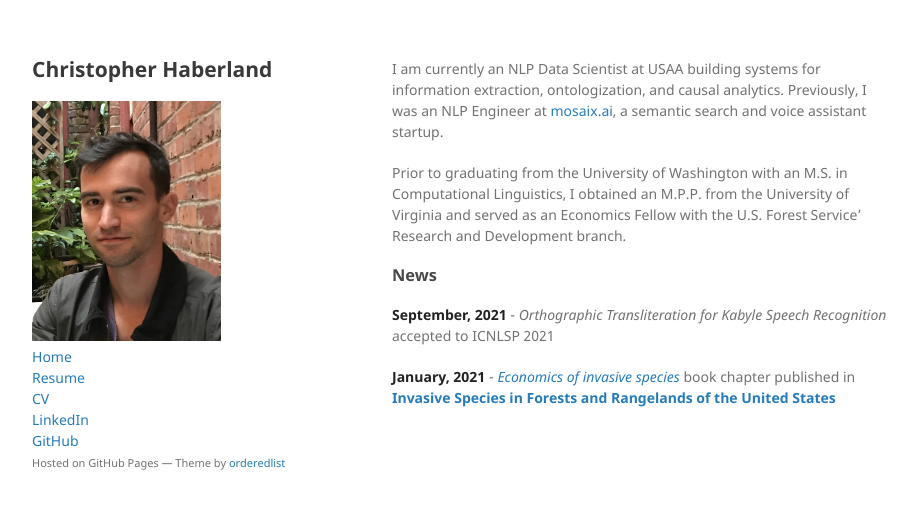
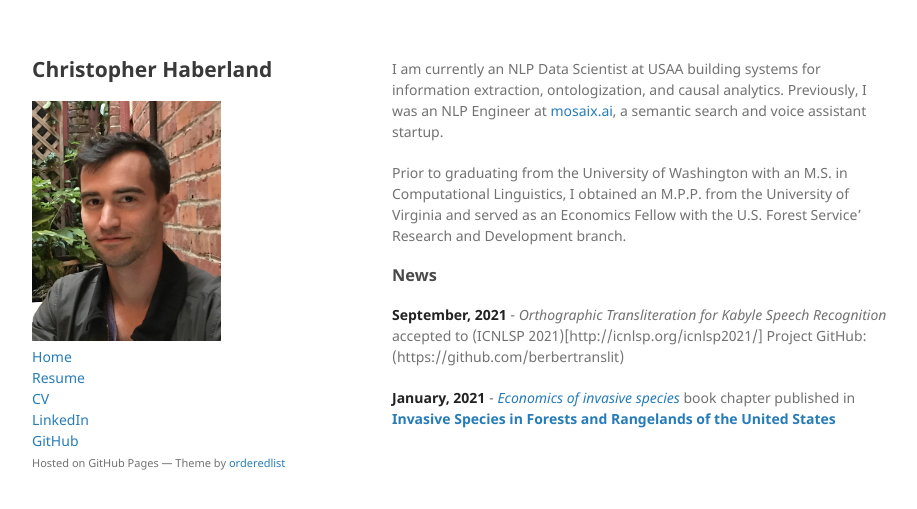
Before and after one commit to argideritzalpea/argideritzalpea.github.io, a Jekyll site: the page built from index.md, in a window 1280 px wide. Shown: the top 509 px of the page, without its empty margins (178-1095 px from the left). Built offline with Jekyll 4.4.1, drawn with Linux system fonts in a browser that asks for light colours; our own code applies the rules of GitHub Pages for plain Markdown files.

Commit message:
Update index.md

```diff
--- a/index.md
+++ b/index.md
@@ -4,6 +4,7 @@ Prior to graduating from the University of Washington with an M.S. in Computatio
 
 ### News
 
-**September, 2021** - *Orthographic Transliteration for Kabyle Speech Recognition* accepted to ICNLSP 2021
+**September, 2021** - *Orthographic Transliteration for Kabyle Speech Recognition* accepted to (ICNLSP 2021)[http://icnlsp.org/icnlsp2021/]
+Project GitHub: (https://github.com/berbertranslit)
 
 **January, 2021** - *[Economics of invasive species](https://scholar.google.com/citations?view_op=view_citation&hl=en&user=-tAcAUsAAAAJ&citation_for_view=-tAcAUsAAAAJ:Wp0gIr-vW9MC)* book chapter published in **[Invasive Species in Forests and Rangelands of the United States](https://link.springer.com/book/10.1007/978-3-030-45367-1)**
```
